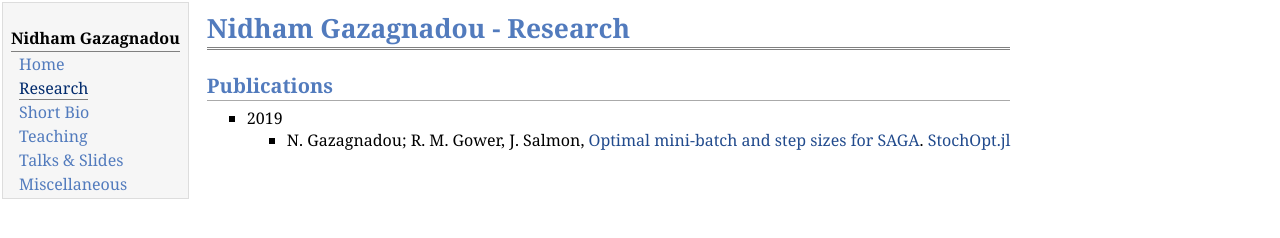
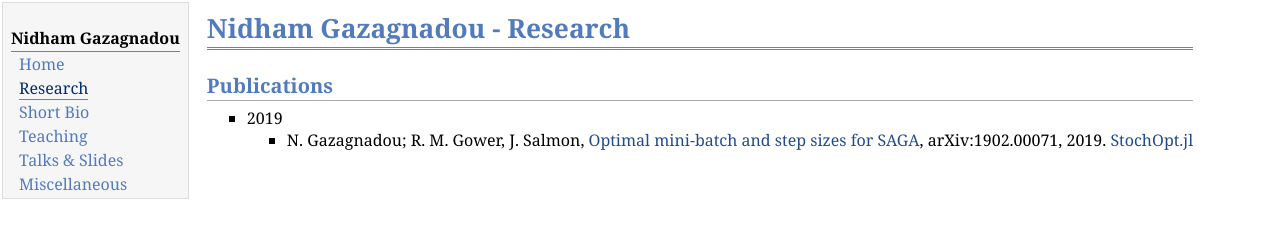
Before and after one commit to ngazagna/ngazagna.github.io_old, a plain HTML site: page research.html in a window 1280 px wide. Drawn offline with Linux system fonts and the light colour scheme.

Commit message:
edit publi

```diff
--- a/research.html
+++ b/research.html
@@ -27,7 +27,7 @@
 <ul>
 <li><p>2019</p>
 <ul>
-<li><p>N. Gazagnadou; R. M. Gower, J. Salmon, <a href="https://arxiv.org/abs/1902.00071">Optimal mini-batch and step sizes for SAGA</a>. <a href="code"><a href="https://github.com/gowerrobert/StochOpt.jl">StochOpt.jl</a></a></p>
+<li><p>N. Gazagnadou; R. M. Gower, J. Salmon, <a href="https://arxiv.org/abs/1902.00071">Optimal mini-batch and step sizes for SAGA</a>, arXiv:1902.00071, 2019. <a href="code"><a href="https://github.com/gowerrobert/StochOpt.jl">StochOpt.jl</a></a></p>
 </li>
 </ul>
 
```
Also changed, not shown: 1 other file.
